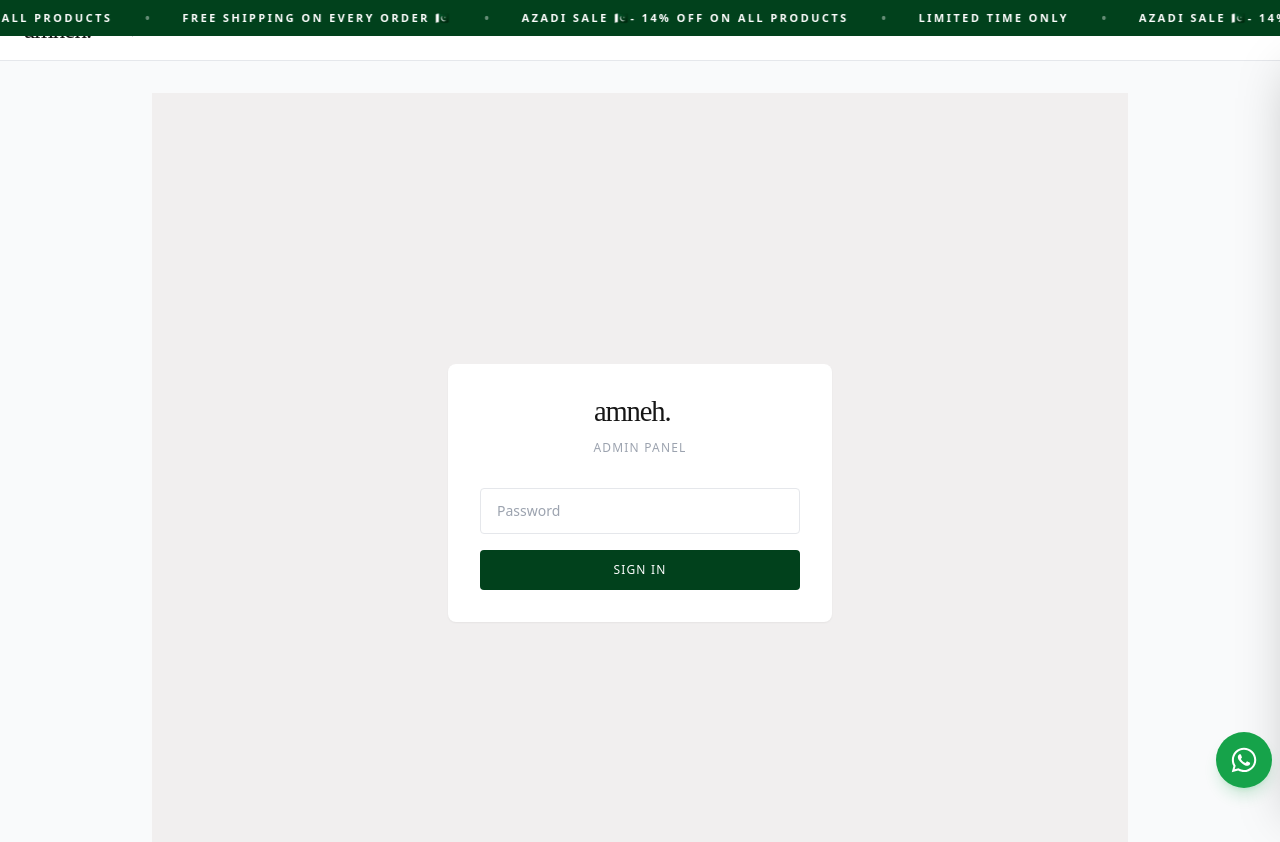
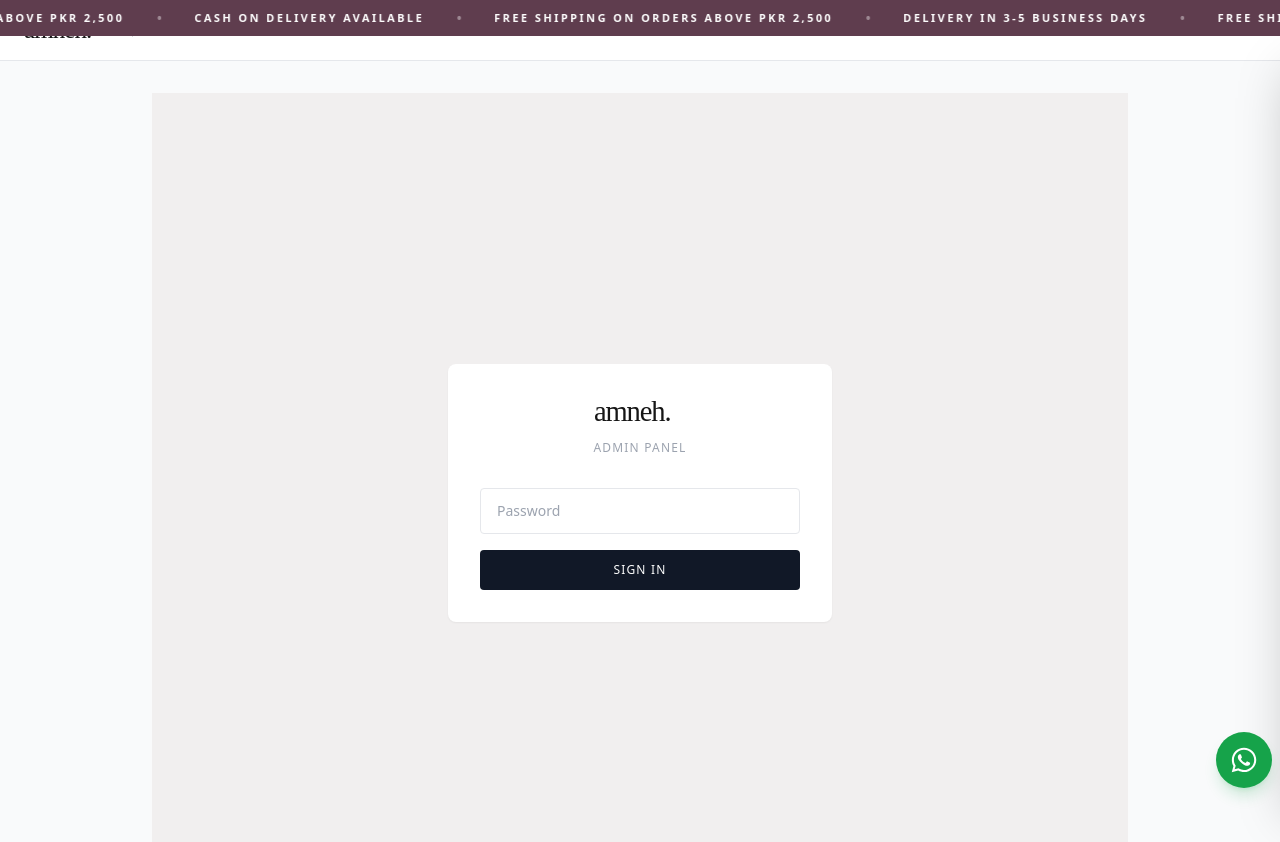
Before and after one commit to usamanasir252000-alt/amneh, a Next.js app: page /admin/login in a window 1280 px wide. Shown: the top 842 px of the page. Built offline with nearby package versions, Linux system fonts and the light colour scheme; no server answers.

Commit message:
Removed sale

```diff
--- a/app/HomeClient.tsx
+++ b/app/HomeClient.tsx
@@ -89,8 +89,8 @@ export default function HomeClient({ initialProducts }: { initialProducts: Shopi
         className="flex flex-col"
         style={{ gap: "0px", background: "#f1efef", paddingTop: "0px" }}
       >
-        {/* Sale-period free-shipping reassurance, directly under the hero —
-            same pill used on the PDP and the /skincare grid. */}
+        {/* Free-shipping reassurance, directly under the hero — same pill
+            used on the PDP and the /skincare grid. */}
         <div className="px-6 pt-6">
           <FreeShippingNote className="w-fit mx-auto" />
         </div>
--- a/app/layout.tsx
+++ b/app/layout.tsx
@@ -8,8 +8,6 @@ import WhatsAppButton from "@/components/WhatsAppButton";
 import MetaPixel from "@/components/MetaPixel";
 import GoogleAnalytics from "@/components/GoogleAnalytics";
 import PostHog from "@/components/PostHog";
-import SaleTheme from "@/components/SaleTheme";
-import { isSaleThemeActive, SALE_THEME_CLASS } from "@/lib/saleTheme";
 
 const inter = Inter({
   subsets: ["latin"],
@@ -48,13 +46,7 @@ export default function RootLayout({
   children: React.ReactNode;
 }) {
   return (
-    // Sale-theme class server-side for a flash-free first paint; SaleTheme (in
-    // <body>) re-checks on the client so cached HTML can't show the wrong
-    // colors past the deadline. See lib/saleTheme.ts.
-    <html
-      lang="en"
-      className={`scroll-smooth${isSaleThemeActive() ? ` ${SALE_THEME_CLASS}` : ""}`}
-    >
+    <html lang="en" className="scroll-smooth">
       <head>
         {/*
           FIX for "returning from checkout leaves the page stuck/blank".
@@ -154,7 +146,6 @@ export default function RootLayout({
         <link rel="preconnect" href="https://shop.amnehofficial.com" />
       </head>
       <body className={`${inter.variable} font-sans bg-[#f1efef]`}>
-        <SaleTheme />
         <MetaPixel />
         <GoogleAnalytics />
         <PostHog />
--- a/app/products/[id]/ProductClient.tsx
+++ b/app/products/[id]/ProductClient.tsx
@@ -1962,7 +1962,7 @@ export default function ProductClient({ product, relatedProducts = [], bundleRes
             {/* Quiet reassurance line — free shipping + rewards as small muted
                 text, not big competing pills. */}
             <div className="mt-4 space-y-1 text-center text-[11px] text-gray-400">
-              <p>Free shipping on every order · Cash on Delivery</p>
+              <p>Free shipping on orders above PKR 2,500 · Cash on Delivery</p>
               {product.price * quantity >= MIN_ORDER_VALUE && (
                 <p>
                   Earn {POINTS_PER_ORDER} points on this order —{" "}
--- a/app/shipping/page.tsx
+++ b/app/shipping/page.tsx
@@ -75,13 +75,14 @@ export default function ShippingPage() {
                 <li className="flex gap-3">
                   <span className="mt-1 h-1.5 w-1.5 shrink-0 rounded-full bg-gray-400" />
                   <span>
-                    <strong className="font-bold text-gray-900">FREE shipping on every order</strong> — no
-                    minimum spend, anywhere in Pakistan.
+                    <strong className="font-bold text-gray-900">FREE shipping on orders above PKR 2,500</strong> —
+                    anywhere in Pakistan.
                   </span>
                 </li>
                 <li className="flex gap-3">
                   <span className="mt-1 h-1.5 w-1.5 shrink-0 rounded-full bg-gray-400" />
-                  There are no delivery or handling charges added at checkout.
+                  Orders below PKR 2,500 are charged a flat delivery fee, shown
+                  at checkout before you confirm.
                 </li>
               </ul>
             </section>
--- a/components/AnnouncementBar.tsx
+++ b/components/AnnouncementBar.tsx
@@ -6,10 +6,10 @@ import { useEffect, useRef, useState } from "react";
 // navbar, which is why the navbar starts at top-9 and page content offsets
 // account for this 36px bar).
 const MESSAGES = [
-  "AZADI SALE 🇵🇰- 14% OFF ON ALL PRODUCTS",
-  "FREE SHIPPING ON EVERY ORDER 🇵🇰",
-  "AZADI SALE 🇵🇰- 14% OFF ON ALL PRODUCTS",
-  "LIMITED TIME ONLY",
+  "FREE SHIPPING ON ORDERS ABOVE PKR 2,500",
+  "CASH ON DELIVERY AVAILABLE",
+  "FREE SHIPPING ON ORDERS ABOVE PKR 2,500",
+  "DELIVERY IN 3-5 BUSINESS DAYS",
 ];
 
 // Constant scroll speed regardless of screen width or how much text is in
--- a/components/CartDrawer.tsx
+++ b/components/CartDrawer.tsx
@@ -3,17 +3,22 @@
 import { motion, AnimatePresence } from "framer-motion";
 import { useCart, CartItem } from "@/context/CartContext";
 import Image from "next/image";
-import { bundleSavings } from "@/lib/bundle";
+import { bundleSavings, AUTO_FREE_SHIPPING_THRESHOLD } from "@/lib/bundle";
 
 // Free-shipping banner — the highest-value spot to surface this, since it's
-// shown exactly when a shopper is deciding whether to check out. For the
-// Azadi sale shipping is free on every order with no threshold, so this is a
-// flat confirmation rather than the old "add N more items" progress nudge.
-function FreeShippingBanner() {
+// shown exactly when a shopper is deciding whether to check out. Confirms it
+// once the cart qualifies (subtotal over the threshold, or the quantity-based
+// bundle code — see lib/bundle.ts), otherwise nudges with the exact amount
+// still needed, which is the version that actually lifts AOV.
+function FreeShippingBanner({ qualified, remaining }: { qualified: boolean; remaining: number }) {
   return (
     <div className="px-6 py-3 bg-gradient-to-r from-[#5f3d4e] to-[#4d9ab5]">
       <p className="text-center text-[12px] sm:text-[13px] font-bold uppercase tracking-wide text-white">
-        🎉 FREE shipping on your order
+        {qualified ? (
+          <>🎉 FREE shipping on your order</>
+        ) : (
+          <>Add PKR {remaining.toFixed(0)} more for FREE shipping</>
+        )}
       </p>
     </div>
   );
@@ -100,7 +105,10 @@ export default function CartDrawer() {
             </div>
 
             {items.length > 0 && (
-              <FreeShippingBanner />
+              <FreeShippingBanner
+                qualified={savings.freeShipping}
+                remaining={Math.max(0, AUTO_FREE_SHIPPING_THRESHOLD - totalPrice)}
+              />
             )}
 
             {/* Cart Content */}
@@ -240,11 +248,14 @@ export default function CartDrawer() {
                       </p>
                     ) : savings.pct > 0 ? (
                       <p className="text-xs text-[#4d9ab5]">
-                        🎉 You&apos;re saving PKR {savings.discountAmount.toFixed(0)} + free shipping
+                        🎉 You&apos;re saving PKR {savings.discountAmount.toFixed(0)}
+                        {savings.freeShipping ? " + free shipping" : ""}
                       </p>
                     ) : (
                       <p className="text-xs text-gray-500">
-                        Free shipping applied · discounts confirmed at checkout
+                        {savings.freeShipping
+                          ? "Free shipping applied · discounts confirmed at checkout"
+                          : "Shipping & discounts confirmed at checkout"}
                       </p>
                     )}
                   </div>
--- a/components/FreeShippingNote.tsx
+++ b/components/FreeShippingNote.tsx
@@ -3,8 +3,8 @@
 // near the top of the /skincare grid) so the shipping cost isn't a surprise
 // they only discover at checkout. Static text, not tied to the current
 // cart/quantity, since it needs to make sense standalone on a listing page
-// too. During the Azadi sale shipping is free on every order with no
-// threshold — see lib/saleTheme.ts for the sale window.
+// too. Mirrors the store's automatic free-shipping rule — see
+// AUTO_FREE_SHIPPING_THRESHOLD in lib/bundle.ts.
 export default function FreeShippingNote({ className = "" }: { className?: string }) {
   return (
     <div
@@ -14,7 +14,7 @@ export default function FreeShippingNote({ className = "" }: { className?: strin
         <path strokeLinecap="round" strokeLinejoin="round" d="M8.25 18.75a1.5 1.5 0 01-3 0m3 0a1.5 1.5 0 00-3 0m3 0h6m-9 0H3.375a1.125 1.125 0 01-1.125-1.125V14.25m17.25 4.5a1.5 1.5 0 01-3 0m3 0a1.5 1.5 0 00-3 0m3 0h1.125c.621 0 1.129-.504 1.09-1.124a17.902 17.902 0 00-3.213-9.193 2.056 2.056 0 00-1.58-.86H14.25M16.5 18.75h-2.25m0-11.177v-.958c0-.568-.422-1.048-.987-1.106a48.554 48.554 0 00-10.026 0 1.106 1.106 0 00-.987 1.106v7.635m12-6.677v6.677m0 4.5v-4.5m0 0h-12" />
       </svg>
       <p className="text-[11px] sm:text-xs font-bold uppercase tracking-wide text-center">
-        Free shipping on every order
+        Free shipping on orders above PKR 2,500
       </p>
     </div>
   );
--- a/components/SaleTheme.tsx
+++ /dev/null
@@ -1,27 +0,0 @@
-"use client";
-
-import { useEffect } from "react";
-import { isSaleThemeActive, SALE_THEME_CLASS, SALE_THEME_END_MS } from "@/lib/saleTheme";
-
-// Client-side enforcement of the sale-theme window (see lib/saleTheme.ts).
-// The server also stamps the class on <html> for a flash-free first paint,
-// but that HTML can be served from the ISR cache for a while after the sale
-// ends — this component corrects the class against the visitor's real clock
-// on hydration, and if the deadline passes while the tab is open, flips the
-// colors back at that exact moment.
-export default function SaleTheme() {
-  useEffect(() => {
-    const apply = () =>
-      document.documentElement.classList.toggle(SALE_THEME_CLASS, isSaleThemeActive());
-    apply();
-
-    const msLeft = SALE_THEME_END_MS - Date.now();
-    if (msLeft <= 0) return;
-    // setTimeout overflows past ~24.8 days; a tab never lives that long in
-    // practice, but clamp anyway so the timer can't misfire instantly.
-    const t = setTimeout(apply, Math.min(msLeft + 1000, 2 ** 31 - 1));
-    return () => clearTimeout(t);
-  }, []);
-
-  return null;
-}
--- a/lib/saleTheme.ts
+++ /dev/null
@@ -1,17 +0,0 @@
-// Azadi-sale visual theme window. While active, <html> carries SALE_THEME_CLASS
-// and styles/globals.css recolors the primary buttons + announcement banner to
-// the sale green (#01411C, Pakistan flag green). After the end date the class simply stops being
-// applied — no redeploy needed, the site reverts to its normal colors on its
-// own (server-side on the next ISR regeneration, client-side immediately via
-// components/SaleTheme.tsx even on cached HTML).
-//
-// Ends at midnight PKT after 15 August 2026 — i.e. the green runs through the
-// whole of the 15th, Pakistan time. Date.UTC keeps this independent of the
-// server's local timezone: 15 Aug 19:00 UTC == 16 Aug 00:00 PKT (UTC+5).
-export const SALE_THEME_END_MS = Date.UTC(2026, 7, 15, 19, 0, 0);
-
-export const SALE_THEME_CLASS = "azadi-theme";
-
-export function isSaleThemeActive(now: number = Date.now()): boolean {
-  return now < SALE_THEME_END_MS;
-}
--- a/styles/globals.css
+++ b/styles/globals.css
@@ -83,33 +83,3 @@ a,
 body.pdp-sticky-bar-visible .whatsapp-fab {
   transform: translateY(-72px);
 }
-
-/* ── Azadi sale theme ─────────────────────────────────────────────────────
-   Active only while <html> carries .azadi-theme (date-gated by
-   lib/saleTheme.ts — through 15 Aug 2026 PKT, then it drops off on its own).
-   Recolors the primary CTAs and the announcement banner to the sale green
-   without touching the components: the selectors piggyback on the exact
-   Tailwind utility classes those elements already use, so deleting this block
-   (or the class) restores the original colors everywhere at once. */
-.azadi-theme .bg-\[\#5f3d4e\] {
-  background-color: #01411C; /* announcement banner + PDP dots */
-}
-.azadi-theme .hover\:bg-\[\#5f3d4e\]:hover {
-  background-color: #01411C;
-}
-.azadi-theme .bg-gray-900 {
-  background-color: #01411C; /* solid dark CTAs (add to cart, retry, shop) */
-}
-.azadi-theme .hover\:bg-gray-900:hover {
-  background-color: #01411C; /* outline CTAs that fill dark on hover */
-}
-.azadi-theme .hover\:bg-gray-700:hover {
-  background-color: #0a5c2e; /* hover shade: #01411C lifted just enough to register */
-}
-/* Buy Now buttons are normally a plum→blue gradient — during the sale they
-   go SOLID theme green like every other CTA. Matching BOTH stop classes on
-   the same element keeps this from touching any other gradient. */
-.azadi-theme .from-\[\#5f3d4e\].to-\[\#4d9ab5\] {
-  background-image: none;
-  background-color: #01411C;
-}
```
Also changed, not shown: 1 other file (tests, documents, lock files or other folders).
